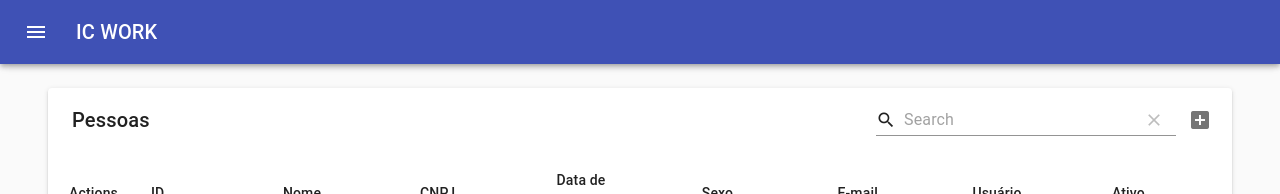
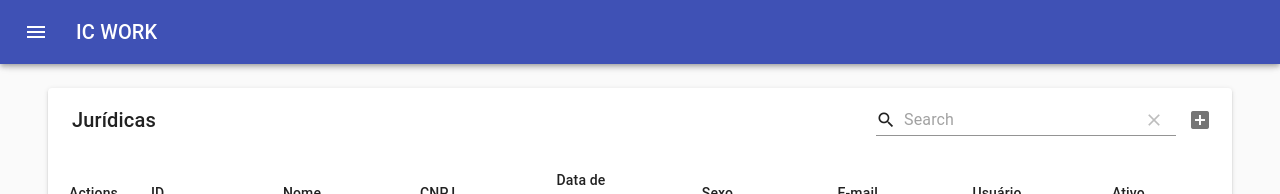
Before and after one commit to xtlferraz/frontend-crm, a React (Create React App) app: page /company in a window 1280 px wide. Shown: the top 194 px of the page. Built offline with nearby package versions, Linux system fonts and the light colour scheme; no server answers; sample sign-in values are in the browser's storage.

Commit message:
Ajuste em layout e posições de menus

```diff
--- a/src/App/AppMenu.tsx
+++ b/src/App/AppMenu.tsx
@@ -18,6 +18,23 @@ const appMenuItems = [
     name: 'Dashboard',
     link: '/',
     Icon: IconDashboard,
+  },
+  {
+    name: 'Cadastros',
+    Icon: IconLibraryBooks,
+    items: [
+      {
+        name: 'Pessoas',
+        items: [
+          {
+            name: 'Física',
+          },
+          {
+            name: 'Jurídica',
+          },
+        ],
+      },
+    ],
   },
   {
     name: 'Pessoa Jurídica',
@@ -64,23 +81,6 @@ const appMenuItems = [
     link: '/reports',
     Icon: IconBarChart,
   },
-  {
-    name: 'Cadastros',
-    Icon: IconLibraryBooks,
-    items: [
-      {
-        name: 'Pessoas',
-        items: [
-          {
-            name: 'Física',
-          },
-          {
-            name: 'Jurídica',
-          },
-        ],
-      },
-    ],
-  },
 ];
 
 const AppMenu: React.FC = () => {
--- a/src/Company/Company.jsx
+++ b/src/Company/Company.jsx
@@ -14,7 +14,6 @@ const Company = () => {
     {
       title: 'Data de Nascimento',
       field: 'dtNascimento',
-      editable: 'onUpdate',
     },
     { title: 'Sexo', field: 'sexo' },
     { title: 'E-mail', field: 'email' },
@@ -29,7 +28,7 @@ const Company = () => {
   return (
     <>
       <MaterialTable
-        title="Pessoas"
+        title="Jurídicas"
         columns={columns}
         data={companys.items}
         editable={{
--- a/src/People/People.jsx
+++ b/src/People/People.jsx
@@ -14,7 +14,6 @@ const People = () => {
     {
       title: 'Data de Nascimento',
       field: 'dtNascimento',
-      editable: 'onUpdate',
     },
     { title: 'Sexo', field: 'sexo' },
     { title: 'E-mail', field: 'email' },
@@ -29,7 +28,7 @@ const People = () => {
   return (
     <>
       <MaterialTable
-        title="Pessoas"
+        title="Físicas"
         columns={columns}
         data={peoples.items}
         editable={{
```
